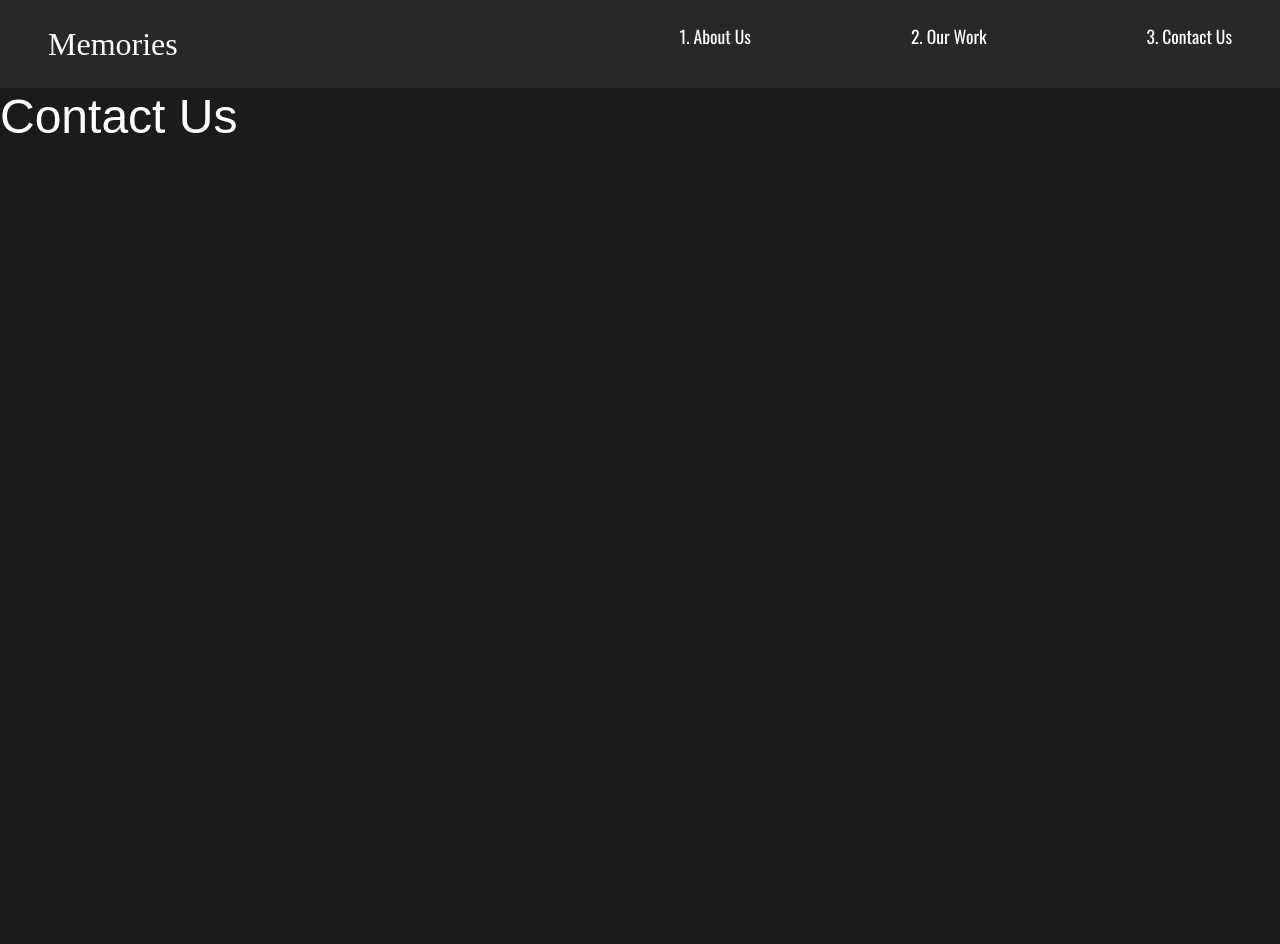
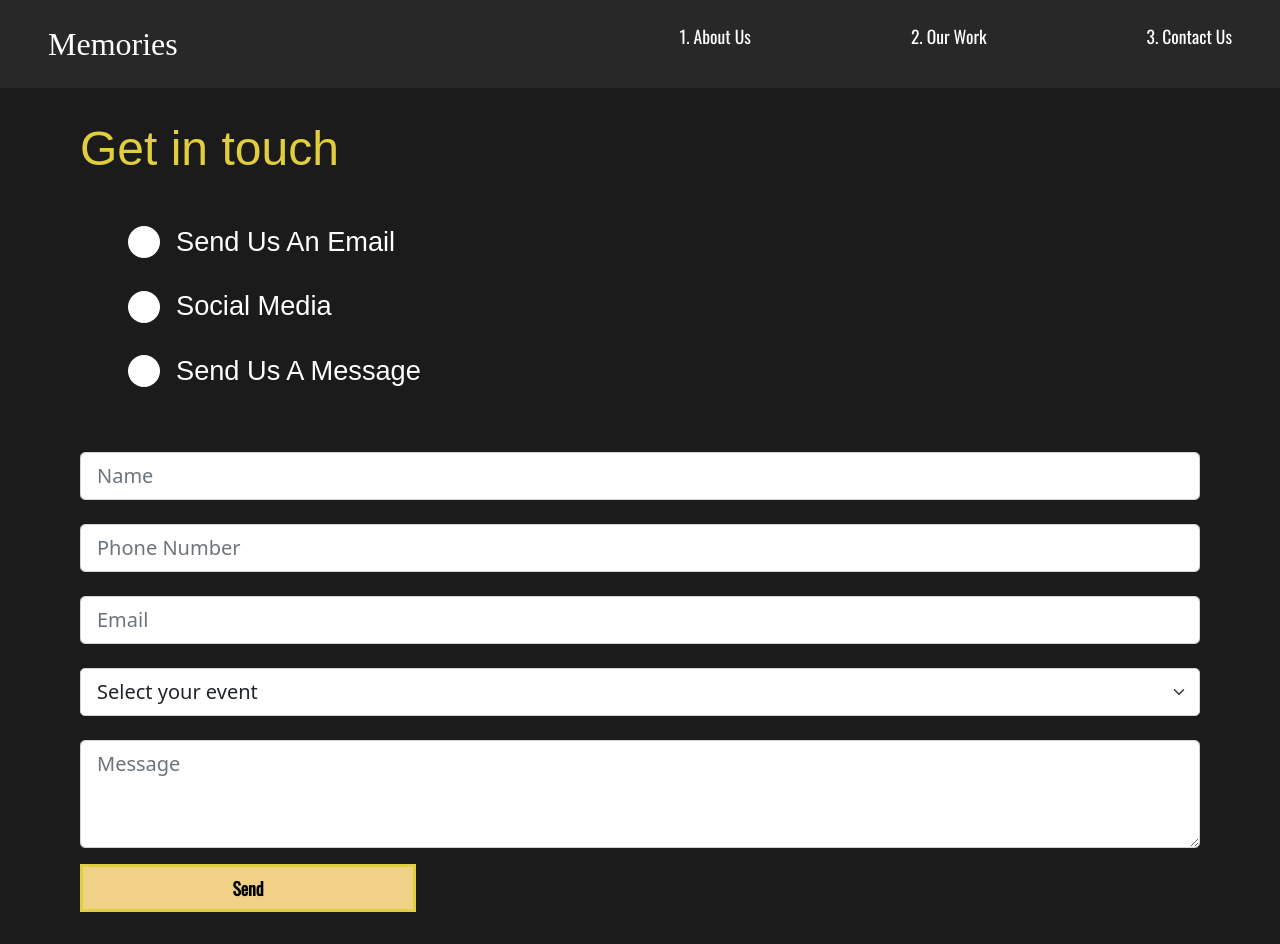
Before and after one commit to otfigo87/photography, a React (Create React App) app: page /contactus in a window 1280 px wide. Before the commit the page ends 800 px from the top, so only its background shows below. Built offline with nearby package versions, Linux system fonts and the light colour scheme; a web font is replaced by a local one.

Commit message:
contactUs form

```diff
--- a/package.json
+++ b/package.json
@@ -12,6 +12,7 @@
     "fontawesome": "^5.6.3",
     "framer-motion": "^4.1.17",
     "react": "^17.0.2",
+    "react-bootstrap": "^2.0.4",
     "react-dom": "^17.0.2",
     "react-router-dom": "^5.3.0",
     "react-scripts": "4.0.3",
--- a/src/animation.js
+++ b/src/animation.js
@@ -22,7 +22,7 @@ export const titleAnimation = {
     },
     show:{
         y: 0,
-        transtion: { duration: 0.75, ease: "easeOut" }
+        transtion: { duration: 1, ease: "easeOut" }
     }
 }
 
--- a/src/pages/Contactus.js
+++ b/src/pages/Contactus.js
@@ -1,14 +1,100 @@
 import React from 'react';
 import { motion } from 'framer-motion';
-import { pageAnimation } from '../animation';
+import { pageAnimation, titleAnimation, fade } from '../animation';
+import styled from 'styled-components';
+import { Form } from 'react-bootstrap';
 
 const Contactus = () => {
     return (
-        <motion.div variants={pageAnimation} initial="hidden" animate="show" exit="exit">
-            <h2>Contact Us</h2>
-        </motion.div>
-
+        <ContactStyle variants={pageAnimation} initial="hidden" animate="show" exit="exit">
+            <Title>
+                    <motion.h2 style={{color:"#e1ce3f"}} variants={titleAnimation}>Get in touch</motion.h2>
+            </Title>
+            <div>
+                <Hide>
+                    <Social variants={titleAnimation} >
+                        <Circle/>
+                        <h2>Send Us An Email</h2>
+                    </Social>
+                </Hide>
+                <Hide>
+                    <Social variants={titleAnimation} >
+                        <Circle/>
+                        <h2>Social Media</h2>
+                    </Social>
+                </Hide>
+                <Hide>
+                    <Social variants={titleAnimation} >
+                        <Circle/>
+                        <h2>Send Us A Message</h2>
+                    </Social>
+                </Hide>
+            </div>
+            <ContactForm>
+                <Form.Control size="lg" type="text" placeholder="Name" />
+                <br />
+                <Form.Control size="lg" type="text" placeholder="Phone Number" />
+                <br />
+                <Form.Control size="lg" type="text" placeholder="Email" />
+                <br />
+                <Form.Select size="lg">
+                    <option>Select your event</option>
+                    <option value="wedding">Wedding</option>
+                    <option value="graduation">Graduation</option>
+                    <option value="portrait">Portrait</option>
+                    <option value="family">Family</option>
+                    <option value="commercial">Commercial</option>
+                </Form.Select>
+                <br />
+                <Form.Control size="lg" as="textarea" rows={3} type="text" placeholder="Message" />
+            </ContactForm>
+             <ContactButton variants={fade}> Send </ContactButton>
+        </ContactStyle>
     )
 }
 
+const ContactButton = styled(motion.button)`
+    margin-top: 1rem;
+    padding: 0.5rem;
+    width: 30%;
+    border-radius: 0;
+    background-color: #f0d185;
+    color: black;
+    &:hover{
+        background-color: transparent;
+        color: white;
+    }
+`
+
+const ContactStyle = styled(motion.div)`
+    padding: 2rem 5rem;
+    color: #353535;
+    min-height: 90vh;
+`;
+const Title = styled.div`
+    margin-bottom: 2rem;
+`;
+const Hide = styled.div`
+    overflow: hidden;
+`;
+const Circle = styled.div`
+    border-radius: 50%;
+    width: 2rem;
+    height: 2rem;
+    background: white;
+`;
+const Social = styled(motion.div)`
+    display: flex;
+    align-items: center;
+    margin-left: 3rem;
+    cursor: pointer;
+    h2 {
+        margin: 1rem;
+        font-size: 1.7rem;
+    }
+`;
+const ContactForm = styled.div`
+    margin-top: 3rem;
+`
+
 export default Contactus
--- a/src/pages/OurWorkDetails.js
+++ b/src/pages/OurWorkDetails.js
@@ -66,6 +66,7 @@ const ImagesContainer = styled.div`
     width: 100%;
     height: 100%;
     border-radius: 2%;
+    cursor: pointer;
   }
 `;
 
```
Also changed, not shown: 2 other files (tests, documents, lock files or other folders).
